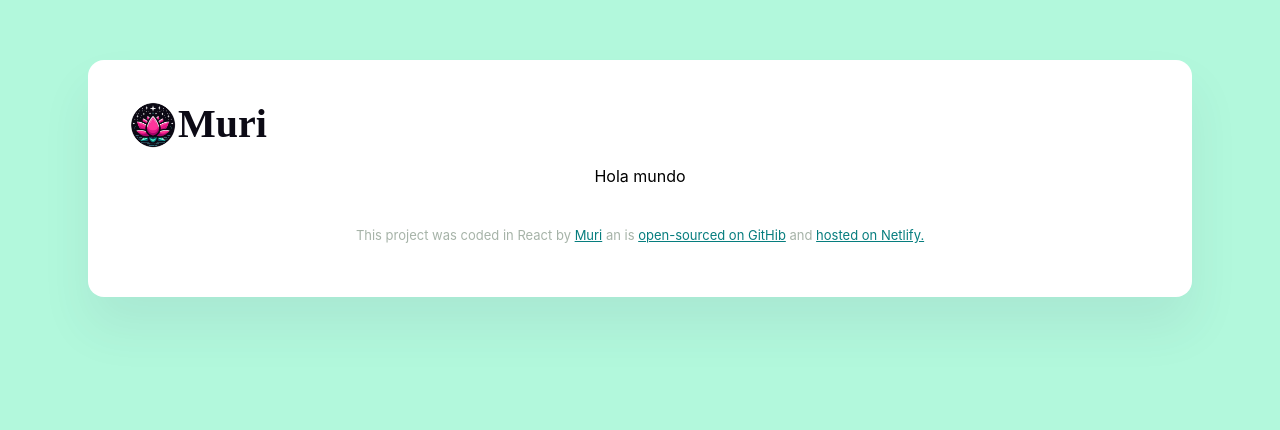
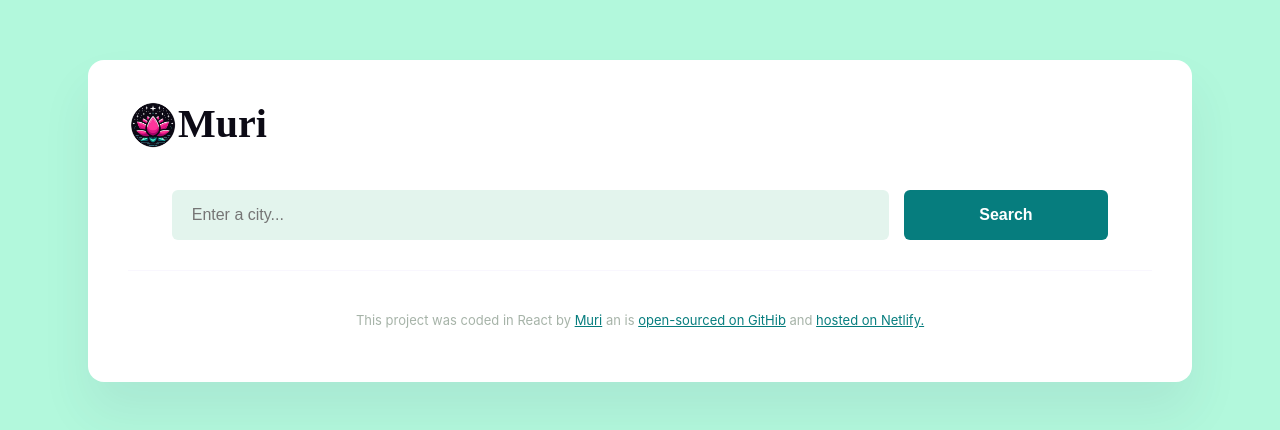
Before and after one commit to MurielCristina/week4-homework-react-github-netlify, a React (Create React App) app in the folder homework-react-github-netlify/: page / in a window 1280 px wide. Shown: the top 430 px of the page. Built offline with nearby package versions, Linux system fonts and the light colour scheme; a web font is replaced by a local one.

Commit message:
added the font and style it

```diff
--- a/homework-react-github-netlify/src/App.css
+++ b/homework-react-github-netlify/src/App.css
@@ -12,3 +12,33 @@ body {
   border-radius: 16px;
   box-shadow: 0 30px 50px #41326414;
 }
+
+.form {
+  border-bottom: 1px solid #f9f7fe;
+  margin-top: 40px;
+  padding-bottom: 30px;
+}
+.form-search {
+  background: #e3f4ed;
+  border: none;
+  border-radius: 6px;
+  color: #21422866;
+  display: inline-block;
+  font-size: 16px;
+  height: 50px;
+  line-height: 20px;
+  padding: 15px 20px;
+  width: 70%;
+}
+.form-sumbit {
+  background: #067d7e;
+  color: white;
+  border: none;
+  font-size: 16px;
+  font-weight: 700;
+  height: 50px;
+  padding: 15px 0;
+  border-radius: 6px;
+  margin-left: 15px;
+  width: 20%;
+}
--- a/homework-react-github-netlify/src/WeatherApp.js
+++ b/homework-react-github-netlify/src/WeatherApp.js
@@ -1,9 +1,16 @@
-import React from "react";
+import React, { useState } from "react";
 
 export default function WeatherApp() {
   return (
     <div>
-      <p>Hola mundo</p>
+      <form className="form">
+        <input
+          type="search"
+          className="form-search"
+          placeholder="Enter a city..."
+        />
+        <input type="submit" value="Search" className="form-sumbit" />
+      </form>
     </div>
   );
 }
```
